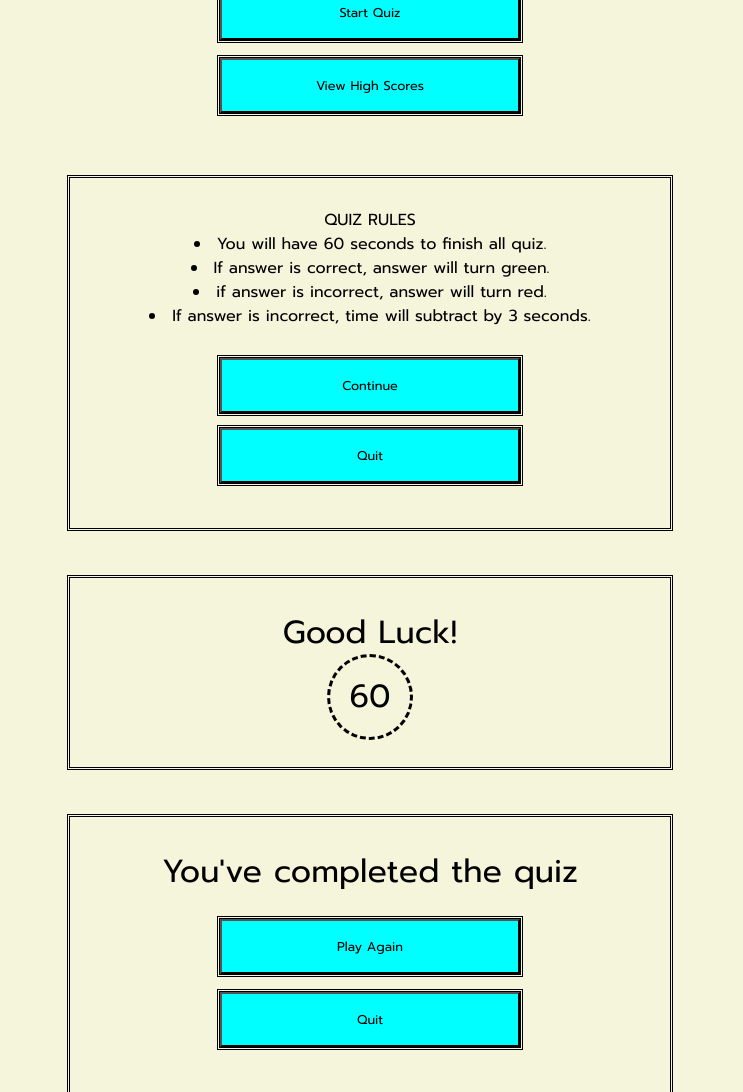
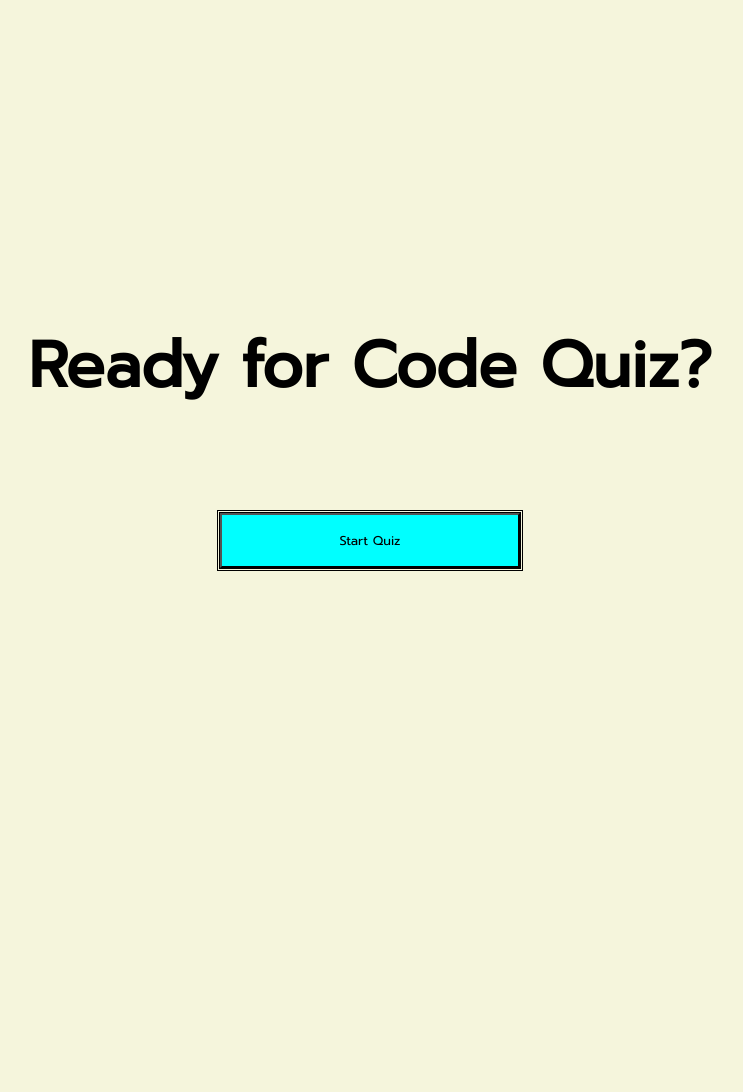
Before and after one commit to sujin7192/Homework3-Code-Quiz, a plain HTML site: page index.html in a window 1280 px wide. Shown: the whole page, without its empty margins (270-1013 px from the left). After the commit the page ends 810 px from the top, so only its background shows below. Drawn offline with Linux system fonts and the light colour scheme.

Commit message:
adding more detail on index and css:

```diff
--- a/index.html
+++ b/index.html
@@ -16,8 +16,8 @@
                 <h1>Ready for Code Quiz?</h1>
             </div>
             <!-- Start quiz button  -->
-            <div id="startbutton"><button>Start Quiz</button></div>
-            <div id="highscores"><button>View High Scores</button></div>
+            <div id="firststartbutton"><button id="startbtn">Start Quiz</button></div>
+
 
         </div>
 
@@ -30,6 +30,8 @@
                 <li>if answer is incorrect, answer will turn red.</li>
                 <li>If answer is incorrect, time will subtract by 3 seconds.</li>
             </div>
+
+            <div id="highscores"><button id="highscorebtn">View High Scores</button></div>
             <!-- continue quit buttons -->
             <div id="buttons">
                 <button id="restart">Continue</button>
--- a/script.js
+++ b/script.js
@@ -1,60 +1,16 @@
-// GIVEN I am taking a code quiz
-// WHEN I click the start button
-// THEN a timer starts and I am presented with a question
-
-// Home page disappear (look into css 'display: none')
-var container = document.getElementById("container");
-
-var startBtn = document.getElementById("startbutton");
-startBtn.onclick = startQuiz
-
-function startQuiz() {
-    console.log(container);
-    // const classes = container.classList
-    // console.log(classes)
-    container.classList.add("hide");
+//selecting all elements
+var startButton = document.querySelector("#startbtn")
+var ruleBox = document.querySelector("#rulebox");
+var quit = ruleBox.querySelector("#quit");
+var restart = ruleBox.querySelector("#restart");
+var quizBox = document.querySelector("#quizbox");
+var resultBox = document.querySelector("#resultbox");
+var options = document.querySelector("#options");
+var countoDown = document.querySelector("#countdown");
 
 
 
 
-}
-
-// render the timer to the screen
-// hide timer until start button clicked
-// Show timer when start button clicked
-var myClock = document.getElementById('clock');
-var displaySetting = myClock.style.display;
-
-// show screen with first question
-// show possible choices/ answers along with question
-// choices/ answers will be buttons
-// timer needs to start counting down
-
-
-// WHEN I answer a question
-// THEN I am presented with another question
-
-// if correct answer is selected choice/ answer button turns green
-// if wrong answer then choice/ answer button turns red
-// how long button stays different color
-
-// WHEN I answer a question incorrectly
-// THEN time is subtracted from the clock
-// how much time is subtracted
-
-// after chocie/ answer selected then that question is replaced with the next question
-
-// WHEN all questions are answered or the timer reaches 0
-// THEN the game is over
-
-
-
-// WHEN the game is over
-// THEN I can save my initials and my score
-
-
-// show score on screen
-// replace question with input field for initials and save button
-// after save button is pushed, save initials and score in local storage
-// render scores list from local storage
-// maybe restart game button??
+startButton.addEventListener("click", function() {
+    ruleBox.classList.add("active");
+});
--- a/style.css
+++ b/style.css
@@ -15,15 +15,26 @@
     font-family: 'Prompt', sans-serif;
 }
 
-.home,
-.rulebox,
-.quizbox,
-.resultbox {
+#home,
+#rulebox,
+#quizbox,
+#resultbox {
     position: absolute;
     top: 50%;
     left: 50%;
+    transform: translate(-50%, -50%);
 
 }
+
+
+.active {
+    opacity:1 ;
+    z-index: 5;
+    pointer-events: auto;
+    transform: translate(-50%, -50%) scale(1);
+}
+
+
 
 /* .hide {
     visibility: hidden;
@@ -31,15 +42,20 @@
 
 
 
-#container {
-    width: 100vw;
-    height: 100vh;
+
+#home,
+#rulebox,
+#quizbox,
+#resultbox  {
+    min-width: 100vw;
+    min-height: 100vh;
     display: flex;
     justify-content: center;
     align-items: center;
     margin: auto;
     flex-direction: column;
     text-align: center;
+    z-index: 1;
 }
 
 button {
@@ -54,20 +70,25 @@ button {
     font-size: 0.4rem;
 
 }
-#startbutton {
+
+
+#firststartbutton {
    padding-right: 5rem ;
    padding-left:5rem;
    font-size: 1.0rem;
    margin-top: 3rem;
 }
 h1{
-    padding-bottom: 80px;
+    font-size: 2rem;
+    padding-top: 100px;
 }
-/* #highscores {
-    margin-top: 50px;
-} */
 
-#highscore {
+
+
+
+
+
+#highscores {
     margin-top: 100px;
     font-size: 0.5rem;
 }
@@ -79,6 +100,13 @@ h1{
     outline-style: double;
     padding: 30px;
     align-items: center;
+    transform: translate(-50%, -50%) scale(0.9);
+    opacity: 0;
+    pointer-events: none;
+    transition: all 0.3s ease;
+
+
+
 
 
 }
@@ -94,6 +122,7 @@ h1{
     outline-style: double;
     padding: 30px;
     align-items: center;
+    display: none;
 }
 
 #score {
@@ -107,6 +136,7 @@ h1{
     outline-style: double;
     padding: 30px;
     align-items: center;
+    display: none;
 }
 
 #timer{
@@ -119,3 +149,10 @@ h1{
 
 
 }
+
+.active {
+    opacity: 1;
+    z-index: 5;
+    pointer-events: auto;
+    transform: translate(-50%, -50%) scale(1);
+}
```
